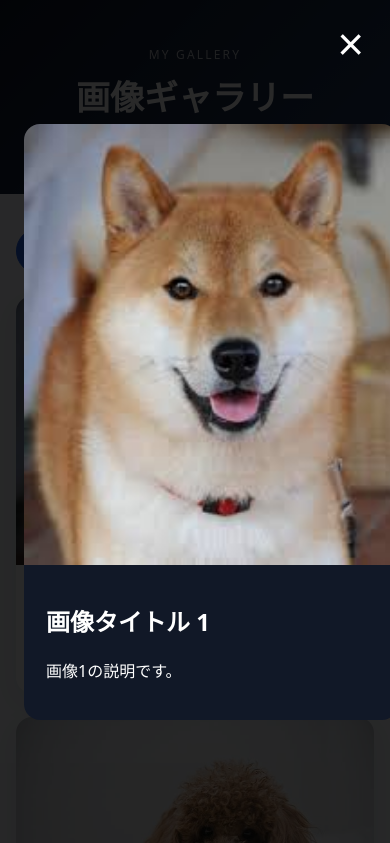
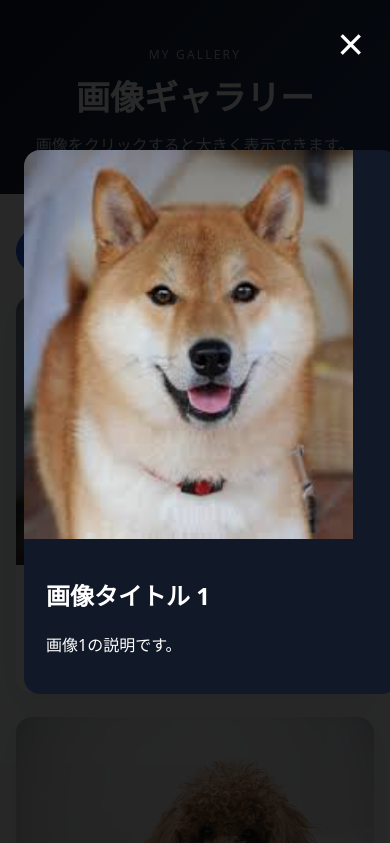
Before and after one commit to sanma33/sanma, a plain HTML site: page index.html in a window 390 px wide. Both pictures are taken after a click on the button 194 px from the left and 430 px from the top of the page. Shown: the top 843 px of the page. Drawn offline with Linux system fonts and the light colour scheme.

Commit message:
Add lightbox image styles for mobile view

```diff
--- a/style.css
+++ b/style.css
@@ -195,3 +195,9 @@ footer {
   .gallery { grid-template-columns: 1fr; }
   .site-header { padding: 46px 0 38px; }
 }
+@media (max-width: 560px) {
+  .lightbox img {
+    max-width: 88%;
+    max-height: 60vh;
+  }
+}
```
